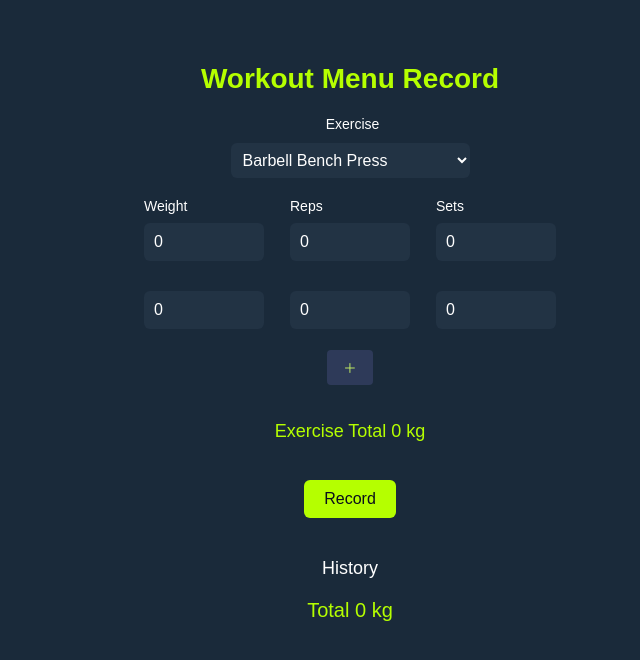
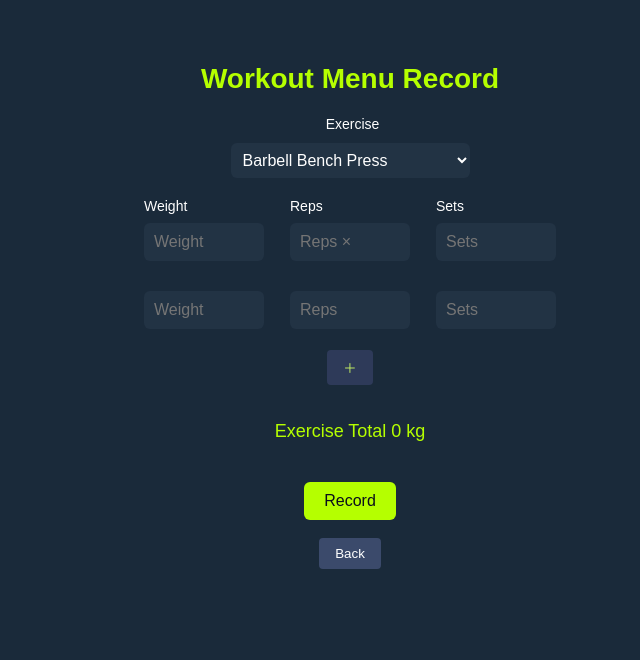
Before and after one commit to chibi50rilla/Workout-menu-app, a React (Create React App) app: page /record in a window 1280 px wide. Shown: the top 660 px of the page, without its empty margins (290-930 px from the left). Built offline with nearby package versions, Linux system fonts and the light colour scheme.

Commit message:
Update RecordPage: UI Mokup and Caluculate total

```diff
--- a/src/pages/RecordPage.css
+++ b/src/pages/RecordPage.css
@@ -46,6 +46,7 @@
   width: 100px;
   background-color: #223344;
   color: #ffffff;
+  appearance: textfield;
 }
 
 .input-item {
@@ -66,6 +67,14 @@
   font-size: 18px;
 }
 
+.button-group {
+  display: flex;
+  flex-direction: column;
+  align-items: center;
+  margin-top: 20px;
+  gap: 10px;
+}
+
 .record-button {
   margin-top: 20px;
   padding: 10px 20px;
@@ -83,8 +92,24 @@
   box-shadow: 0 6px 12px rgba(0, 0, 0, 0.3);
 }
 
-.history-section {
-  margin-top: 40px;
+.back-button {
+  margin-top: 0.5rem;
+  padding: 0.5rem 1rem;
+  background-color: #3b4a6b;
+  color: #ffffff;
+  border: none;
+  border-radius: 4px;
+  cursor: pointer;
+}
+
+.back-button {
+  margin-top: 0.5rem;
+  padding: 0.5rem 1rem;
+  background-color: #3b4a6b;
+  color: #ffffff;
+  border: none;
+  border-radius: 4px;
+  cursor: pointer;
 }
 
 .date-label {
@@ -104,3 +129,10 @@
   margin-top: 20px;
   font-weight: bold;
 }
+
+/* 数値入力のスピンボタン（上下の矢印）を非表示にする */
+input[type="number"]::-webkit-outer-spin-button,
+input[type="number"]::-webkit-inner-spin-button {
+  -webkit-appearance: none;
+  margin: 0;
+}
--- a/src/pages/RecordPage.tsx
+++ b/src/pages/RecordPage.tsx
@@ -1,5 +1,6 @@
 import { useState } from 'react';
 import './RecordPage.css';
+import { useNavigate } from 'react-router-dom';
 
 type RecordEntry = {
   date: string;
@@ -10,35 +11,57 @@ type RecordEntry = {
 };
 
 type SetEntry = {
-  weight: number;
-  reps: number;
-  sets: number;
+  weight: string;
+  reps: string;
+  sets: string;
 };
 
 function RecordPage() {
+  const navigate = useNavigate();
   const [exercise, setExercise] = useState('Barbell Bench Press');
-  const [weight, setWeight] = useState<number>(0);
-  const [reps, setReps] = useState<number>(0);
-  const [sets, setSets] = useState<number>(0);
+  const [weight, setWeight] = useState<string>("");
+  const [reps, setReps] = useState<string>("");
+  const [sets, setSets] = useState<string>("");
   const [exerciseTotal, setExerciseTotal] = useState<number>(0);
   const [history, setHistory] = useState<RecordEntry[]>([]);
 
   const [setEntries, setSetEntries] = useState<SetEntry[]>([
-    { weight: 0, reps: 0, sets: 0 },
+    { weight: "", reps: "", sets: "" },
   ]);
 
   const today = new Date().toISOString().slice(0, 10).replace(/-/g, '/');
 
+  const calculateTotalWeightFromSets = () => {
+  const topWeight = Number(weight);
+  const topReps = Number(reps);
+  const topSets = Number(sets);
+
+  const topTotal = isNaN(topWeight) || isNaN(topReps) || isNaN(topSets)
+    ? 0
+    : topWeight * topReps * topSets;
+
+  const setsTotal = setEntries.reduce((sum, entry) => {
+    const w = Number(entry.weight);
+    const r = Number(entry.reps);
+    const s = Number(entry.sets);
+    if (isNaN(w) || isNaN(r) || isNaN(s)) return sum;
+    return sum + w * r * s;
+  }, 0);
+
+  return topTotal + setsTotal;
+};
+
+
   const handleRecord = () => {
-    const total = weight * reps * sets;
+    const total = Number(weight) * Number(reps) * Number(sets);
     setExerciseTotal(total);
 
     const newEntry: RecordEntry = {
       date: today,
       exercise,
-      weight,
-      reps,
-      sets,
+      weight: Number(weight),
+      reps: Number(reps),
+      sets: Number(sets),
     };
 
     setHistory([...history, newEntry]);
@@ -83,7 +106,7 @@ function RecordPage() {
             type="number"
             placeholder="Weight"
             value={weight}
-            onChange={(e) => setWeight(Number(e.target.value))}
+            onChange={(e) => setWeight(e.target.value)}
           />
         </div>
         <div className="input-item">
@@ -92,7 +115,7 @@ function RecordPage() {
             type="number"
             placeholder="Reps ×"
             value={reps}
-            onChange={(e) => setReps(Number(e.target.value))}
+            onChange={(e) => setReps(e.target.value)}
           />
         </div>
         <div className="input-item">
@@ -101,7 +124,7 @@ function RecordPage() {
             type="number"
             placeholder="Sets"
             value={sets}
-            onChange={(e) => setSets(Number(e.target.value))}
+            onChange={(e) => setSets(e.target.value)}
           />
         </div>
       </div>
@@ -116,8 +139,11 @@ function RecordPage() {
               value={entry.weight}
               onChange={(e) => {
                 const updated = [...setEntries];
-                updated[index].weight = Number(e.target.value);
+                updated[index].weight = e.target.value;
                 setSetEntries(updated);
+              }}
+              onFocus={(e) => {
+                e.target.addEventListener('wheel', (event) => event.preventDefault(), { passive: false });
               }}
             />
             <input
@@ -127,8 +153,11 @@ function RecordPage() {
               value={entry.reps}
               onChange={(e) => {
                 const updated = [...setEntries];
-                updated[index].reps = Number(e.target.value);
+                updated[index].reps = e.target.value;
                 setSetEntries(updated);
+              }}
+              onFocus={(e) => {
+                e.target.addEventListener('wheel', (event) => event.preventDefault(), { passive: false });
               }}
             />
             <input
@@ -138,8 +167,11 @@ function RecordPage() {
               value={entry.sets}
               onChange={(e) => {
                 const updated = [...setEntries];
-                updated[index].sets = Number(e.target.value);
+                updated[index].sets = e.target.value;
                 setSetEntries(updated);
+              }}
+              onFocus={(e) => {
+                e.target.addEventListener('wheel', (event) => event.preventDefault(), { passive: false });
               }}
             />
           </div>
@@ -148,7 +180,7 @@ function RecordPage() {
 
       <button
         onClick={() => {
-          setSetEntries([...setEntries, { weight: 0, reps: 0, sets: 0 }]);
+          setSetEntries([...setEntries, { weight: "", reps: "", sets: "" }]);
         }}
         style={{
           marginBottom: '1rem',
@@ -163,21 +195,21 @@ function RecordPage() {
         ＋
       </button>
 
-      <p className="exercise-total">Exercise Total {exerciseTotal} kg</p>
+      <p className="exercise-total">
+        Exercise Total {calculateTotalWeightFromSets()} kg
+      </p>
 
-      <button className="record-button" onClick={handleRecord}>
-        Record
-      </button>
+      <div className="button-group">
+        <button className="record-button" onClick={handleRecord}>
+          Record
+        </button>
 
-      <div className="history-section">
-        <p className="date-label"> History </p>
-        {history.map((entry, index) => (
-          <p key={index} className="history-entry">
-            {entry.date} {entry.exercise} {entry.weight} kg × {entry.reps} Reps × {entry.sets} Sets
-          </p>
-        ))}
-        <p className="total-weight">Total {totalWeight} kg</p>
+        <button className="back-button" onClick={() => navigate('/select')}>
+          Back
+        </button>
       </div>
+
+
     </div>
   );
 }
```
